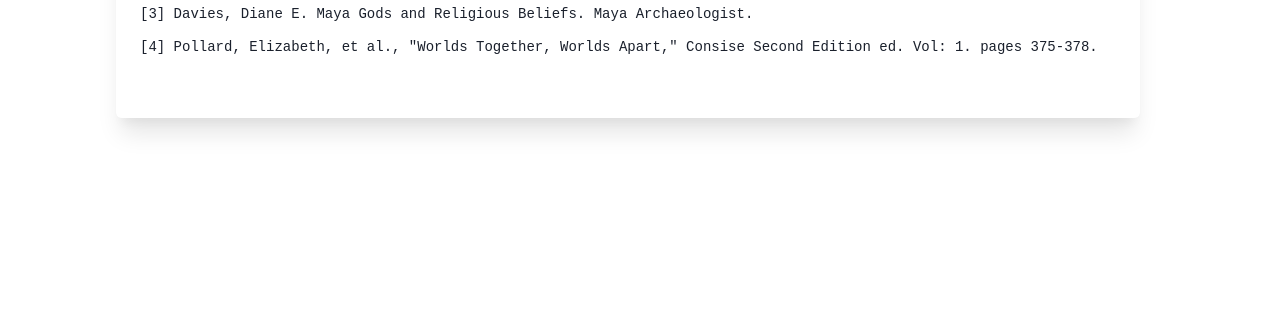
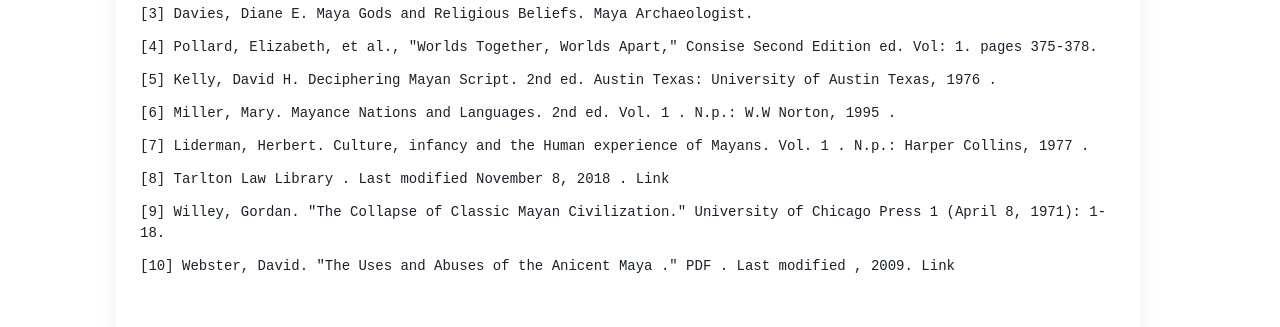
Before and after one commit to kuehjw09/cp-maya, a React (Create React App) app: page /references-page in a window 1280 px wide. Shown: the part 394-721 px from the top of the page. Built offline with nearby package versions, Linux system fonts and the light colour scheme.

Commit message:
adding references

```diff
--- a/src/components/ReferencesPage.js
+++ b/src/components/ReferencesPage.js
@@ -45,6 +45,36 @@
               [4] Pollard, Elizabeth, et al., "Worlds Together, Worlds Apart,"
               Consise Second Edition ed. Vol: 1. pages 375-378.
             </Text>
+            <Text>
+              [5] Kelly, David H. Deciphering Mayan Script. 2nd ed. Austin
+              Texas: University of Austin Texas, 1976 .
+            </Text>
+            <Text>
+              [6] Miller, Mary. Mayance Nations and Languages. 2nd ed. Vol. 1 .
+              N.p.: W.W Norton, 1995 .
+            </Text>
+            <Text>
+              [7] Liderman, Herbert. Culture, infancy and the Human experience
+              of Mayans. Vol. 1 . N.p.: Harper Collins, 1977 .
+            </Text>
+            <Text>
+              [8] Tarlton Law Library . Last modified November 8, 2018 .{' '}
+              <a href='https://tarlton.law.utexas.edu/aztec-and-maya-law/maya-social-structure'>
+                {' '}
+                Link{' '}
+              </a>
+            </Text>
+            <Text>
+              [9] Willey, Gordan. "The Collapse of Classic Mayan Civilization."
+              University of Chicago Press 1 (April 8, 1971): 1-18.
+            </Text>
+            <Text>
+              [10] Webster, David. "The Uses and Abuses of the Anicent Maya ."
+              PDF . Last modified , 2009.{' '}
+              <a href='https://anth.la.psu.edu/documents/Webster_GermanyMaya.pdf'>
+                Link
+              </a>
+            </Text>
           </Stack>
         </Box>
       </Center>
```
